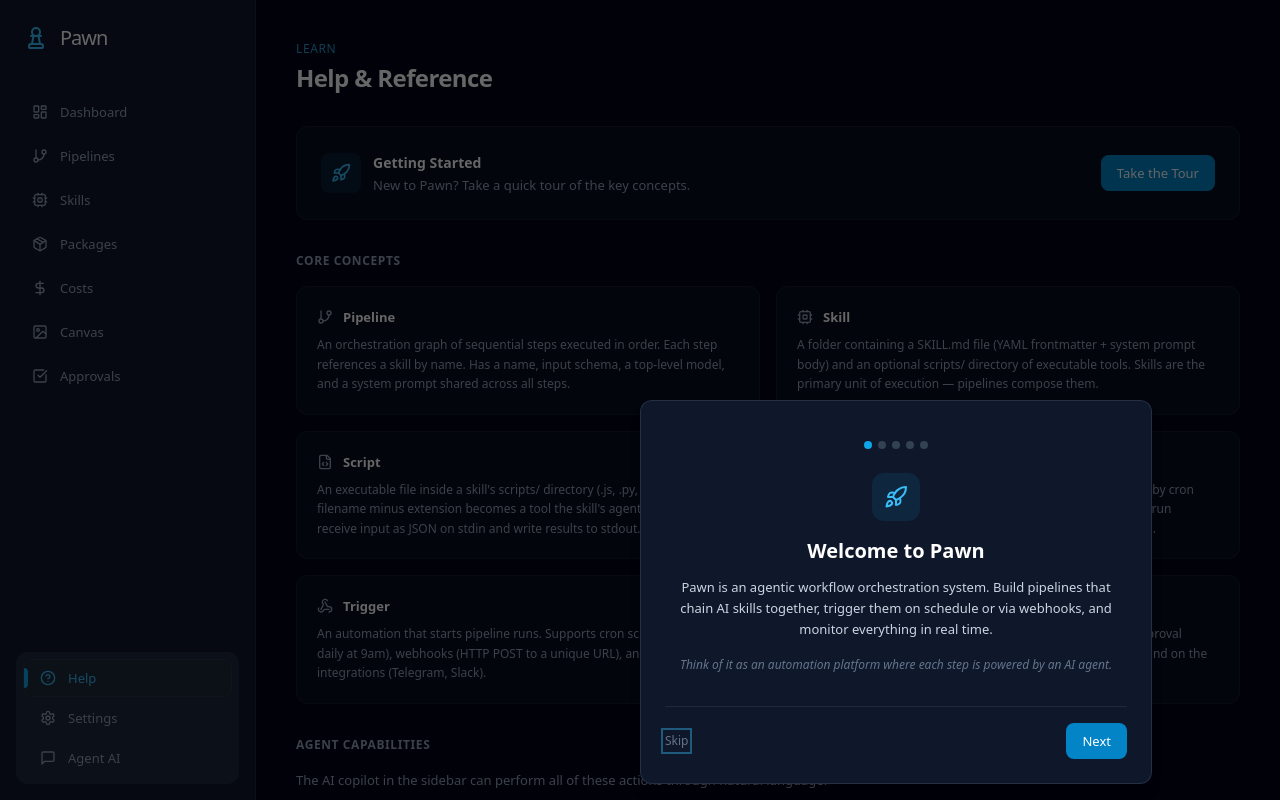
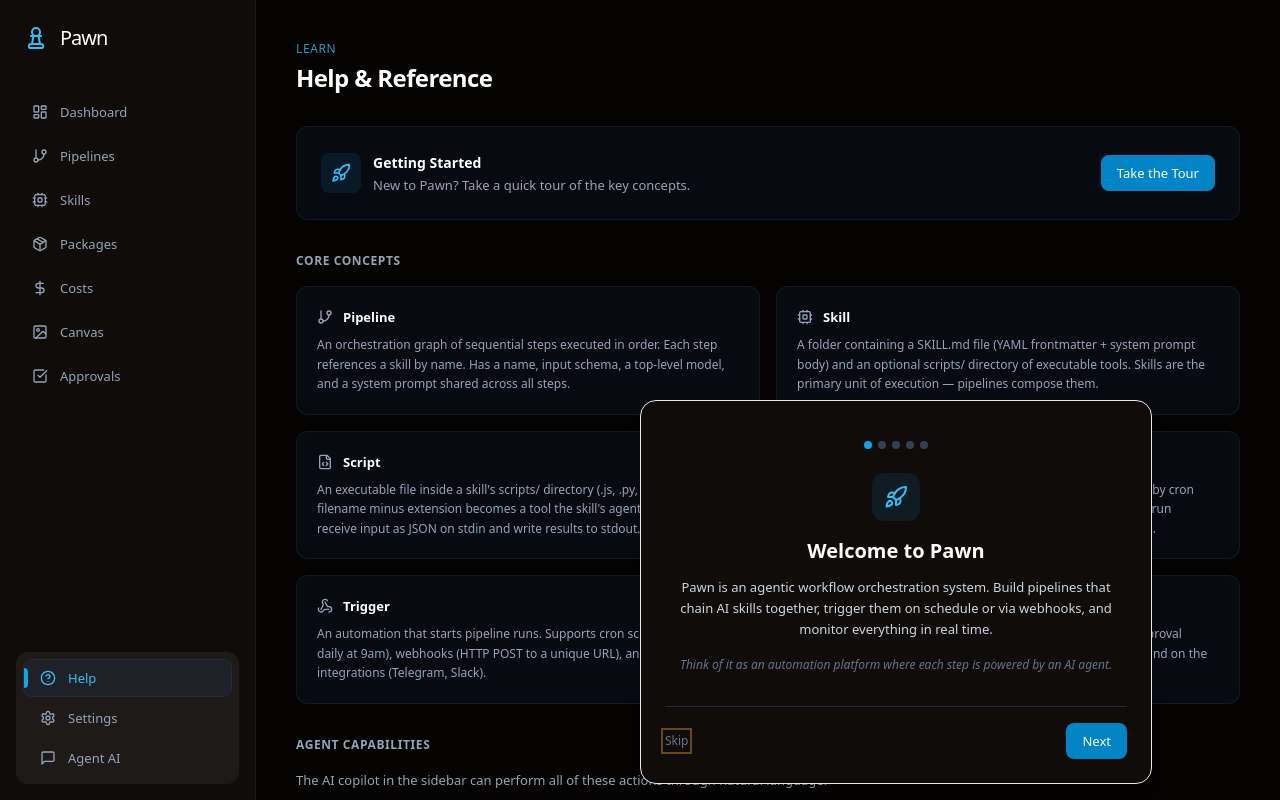
Before and after one commit to i75Corridor/zerohand, a React (Vite) app in the folder ui/: page /help in a window 1280 px wide. Built offline with nearby package versions, Linux system fonts and the light colour scheme; no server answers; a web font is replaced by a local one.

Commit message:
feat(ui): replace cold slate neutrals with warm-tinted surface tokens
Update base styles, sidebar, footer, focus rings, modal, and section
panels to use --pawn-surface-* tokens. Add board grid motif, alternating
row rhythm, and skeleton shimmer utilities.

```diff
--- a/ui/src/components/Layout.tsx
+++ b/ui/src/components/Layout.tsx
@@ -154,7 +154,7 @@ export default function Layout({ children }: { children: ReactNode }) {
 
       {/* Backdrop overlay for mobile sidebar */}
       {sidebarOpen && (
-        <div className="fixed inset-0 bg-black/50 z-40 lg:hidden animate-overlay-in" onClick={() => setSidebarOpen(false)} />
+        <div className="fixed inset-0 bg-pawn-surface-950/70 z-40 lg:hidden animate-overlay-in" onClick={() => setSidebarOpen(false)} />
       )}
 
       {/* Sidebar */}
@@ -241,9 +241,9 @@ export default function Layout({ children }: { children: ReactNode }) {
 
       {/* Main content + Agent panel */}
       <div className="flex flex-1 min-w-0 overflow-hidden">
-        <main id="main-content" className="flex-1 min-w-0 overflow-y-auto bg-slate-950 relative">
+        <main id="main-content" className="flex-1 min-w-0 overflow-y-auto bg-pawn-surface-950 relative">
           <button
-            className="lg:hidden fixed top-3 left-3 z-30 p-2.5 min-w-[44px] min-h-[44px] flex items-center justify-center bg-slate-800 rounded-lg text-slate-400 hover:text-white active:bg-slate-700 transition-colors"
+            className="lg:hidden fixed top-3 left-3 z-30 p-2.5 min-w-[44px] min-h-[44px] flex items-center justify-center bg-pawn-surface-800 rounded-button text-pawn-surface-400 hover:text-white active:bg-pawn-surface-700 transition-colors"
             onClick={() => setSidebarOpen(true)}
             aria-label="Open menu"
           >
--- a/ui/src/components/Modal.tsx
+++ b/ui/src/components/Modal.tsx
@@ -32,9 +32,9 @@ export default function Modal({
   return (
     <Dialog.Root open={open} onOpenChange={(o) => !o && onClose()}>
       <Dialog.Portal>
-        <Dialog.Overlay className="fixed inset-0 bg-black/60 z-50 animate-overlay-in" />
+        <Dialog.Overlay className="fixed inset-0 bg-pawn-surface-950/70 z-50 animate-overlay-in" />
         <Dialog.Content
-          className={`fixed left-1/2 top-1/2 -translate-x-1/2 -translate-y-1/2 z-50 bg-slate-900 border border-slate-700/60 rounded-xl p-6 w-full ${maxWidth} shadow-lg max-h-[90vh] overflow-y-auto animate-scale-in`}
+          className={`fixed left-1/2 top-1/2 -translate-x-1/2 -translate-y-1/2 z-50 bg-pawn-surface-900 border border-pawn-surface-700/60 rounded-panel p-6 w-full ${maxWidth} shadow-lg max-h-[90vh] overflow-y-auto animate-scale-in`}
         >
           <Dialog.Title className="text-lg font-semibold text-white mb-4">
             {titleIcon && <span className="inline mr-2 align-middle">{titleIcon}</span>}
--- a/ui/src/components/SectionPanel.tsx
+++ b/ui/src/components/SectionPanel.tsx
@@ -20,10 +20,10 @@ interface SectionPanelProps {
 
 export default function SectionPanel({ title, action, children, className = "" }: SectionPanelProps) {
   return (
-    <div className={`bg-slate-900/40 border border-slate-800/50 rounded-xl overflow-hidden ${className}`}>
+    <div className={`bg-pawn-surface-900/40 border border-pawn-surface-800/50 rounded-card overflow-hidden ${className}`}>
       {title && (
-        <div className="px-6 py-4 border-b border-slate-800 flex items-center justify-between bg-slate-900/60">
-          <h2 className="text-xs font-semibold text-slate-400 uppercase tracking-wider">{title}</h2>
+        <div className="px-6 py-4 border-b border-pawn-surface-800 flex items-center justify-between bg-pawn-surface-900/60">
+          <h2 className="text-xs font-semibold text-pawn-surface-400 uppercase tracking-wider">{title}</h2>
           {action}
         </div>
       )}
--- a/ui/src/index.css
+++ b/ui/src/index.css
@@ -56,7 +56,9 @@
 body {
   font-family: 'Satoshi', system-ui, -apple-system, sans-serif;
   font-kerning: normal;
-  @apply bg-slate-950 text-slate-100 antialiased leading-relaxed;
+  background: var(--pawn-surface-950);
+  color: var(--pawn-surface-100);
+  @apply antialiased leading-relaxed;
 }
 
 .font-display {
@@ -70,8 +72,8 @@ body {
 }
 
 .sidebar {
-  background: rgb(15, 23, 42);
-  border-right: 1px solid rgb(30, 41, 59);
+  background: var(--pawn-surface-900);
+  border-right: 1px solid var(--pawn-surface-800);
   contain: layout style;
 }
 
@@ -81,7 +83,7 @@ aside {
 }
 
 .footer-well {
-  background: rgb(30, 41, 59);
+  background: var(--pawn-surface-800);
 }
 
 /* ── Interactive button feedback ───────────────────────────────── */
@@ -99,7 +101,7 @@ aside {
 
 /* ── Focus ring ──────────────────────────────────────────────── */
 .input-glow:focus {
-  box-shadow: 0 0 0 2px rgb(56 189 248 / 0.08);
+  box-shadow: 0 0 0 2px oklch(0.76 0.14 72 / 0.2);
   transition: box-shadow 200ms var(--ease-out-quart), border-color 200ms var(--ease-out-quart);
 }
 
@@ -153,7 +155,7 @@ html {
 
 /* ── Focus-visible ring for keyboard users ─────────────────────── */
 :focus-visible {
-  outline: 2px solid rgb(56 189 248 / 0.4);
+  outline: 2px solid oklch(0.76 0.14 72 / 0.4);
   outline-offset: 2px;
 }
 
@@ -175,6 +177,41 @@ html {
   }
 }
 
+/* ── Board grid motif — subtle chess pattern ────────────────── */
+.board-grid {
+  background-image:
+    repeating-conic-gradient(
+      var(--pawn-surface-900) 0% 25%,
+      transparent 0% 50%
+    );
+  background-size: 48px 48px;
+  opacity: 0.03;
+  pointer-events: none;
+}
+
+/* ── Alternating row rhythm for data tables ──────────────────── */
+.row-alternate > :nth-child(even) {
+  background: var(--pawn-surface-900);
+}
+
+/* ── Skeleton shimmer ────────────────────────────────────────── */
+@keyframes shimmer {
+  0%   { background-position: -200% 0; }
+  100% { background-position: 200% 0; }
+}
+
+.skeleton {
+  background: linear-gradient(
+    90deg,
+    var(--pawn-surface-800) 25%,
+    var(--pawn-surface-700) 50%,
+    var(--pawn-surface-800) 75%
+  );
+  background-size: 200% 100%;
+  animation: shimmer 1.5s ease-in-out infinite;
+  border-radius: var(--radius-button);
+}
+
 @media (prefers-reduced-motion: reduce) {
   *, *::before, *::after {
     animation-duration: 0.01ms !important;
```
